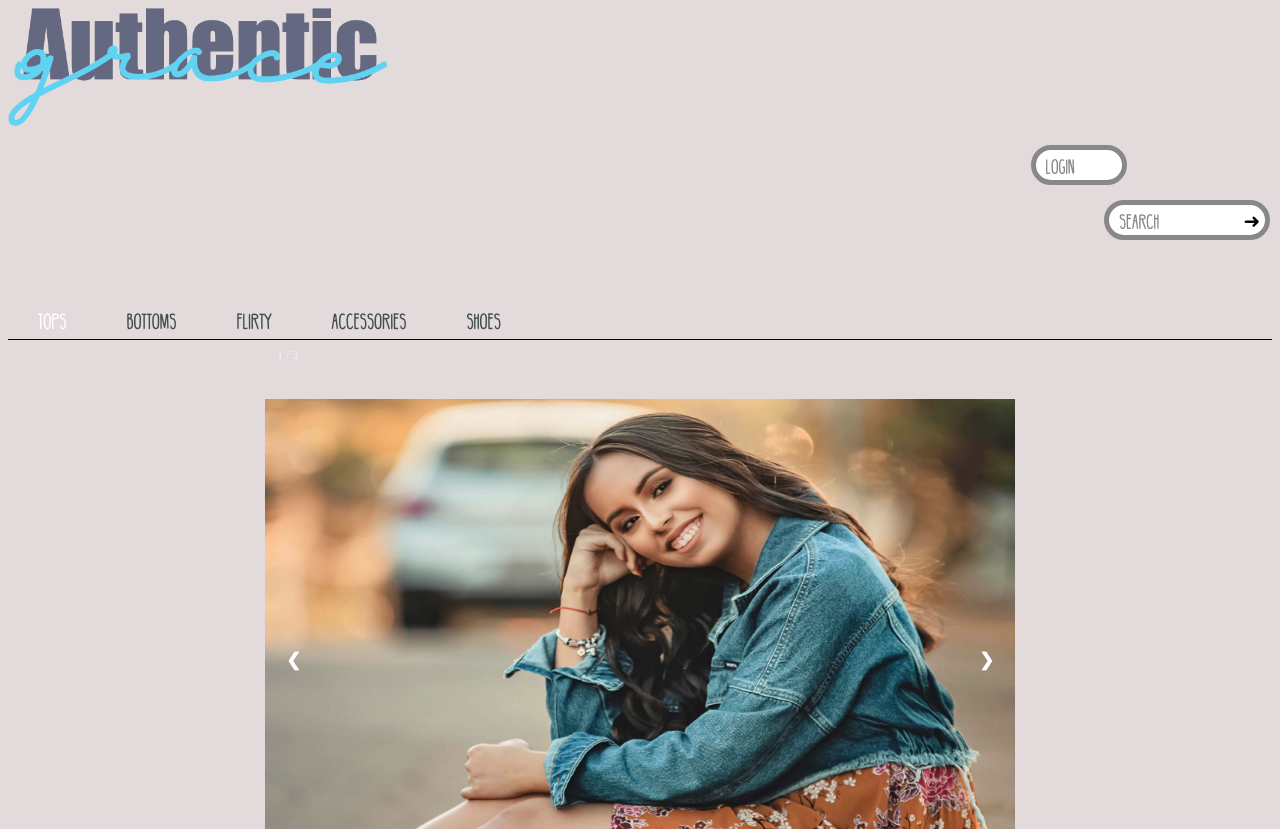
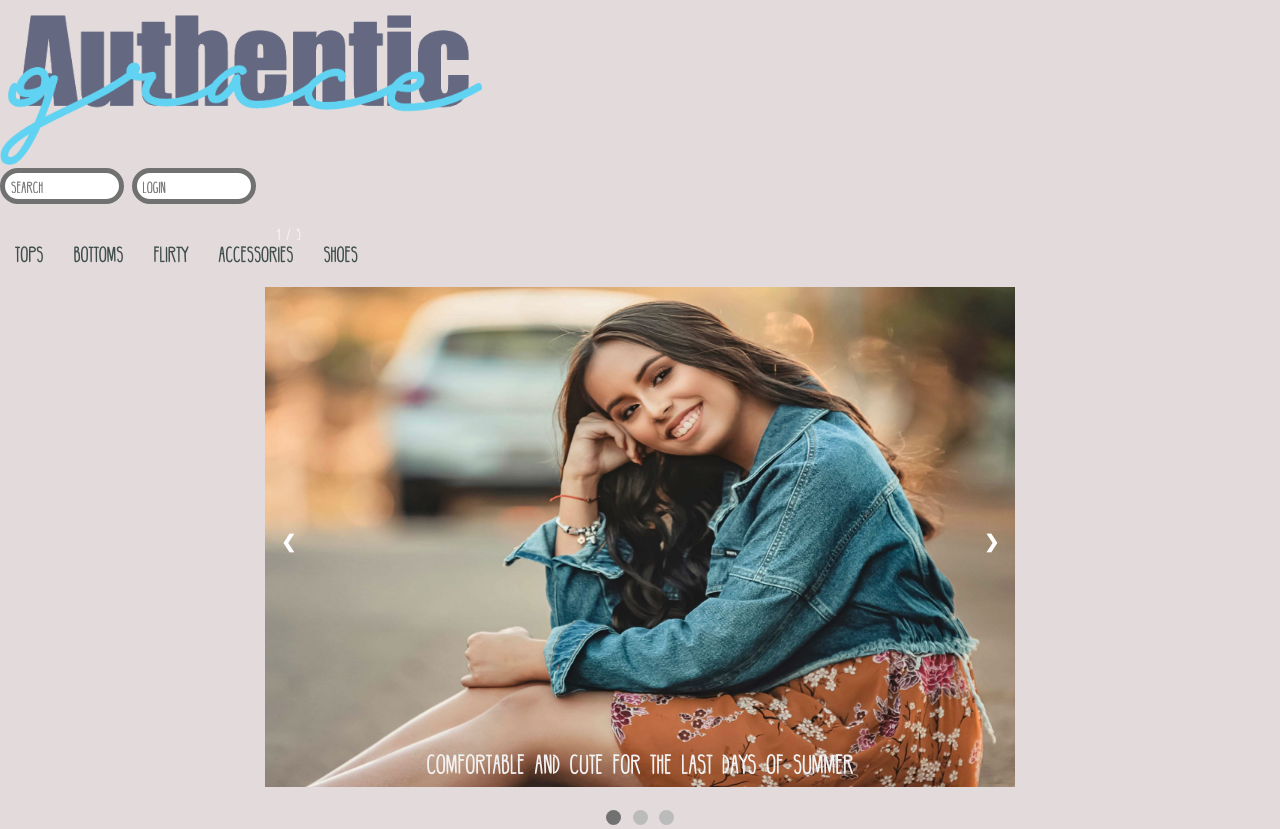
Before and after one commit to jaymehewitt/Authentic-Grace, a PHP site: page / in a window 1280 px wide. Shown: the top 829 px of the page. Run offline with PHP 8.4, Linux system fonts and the light colour scheme; some libraries are stand-ins or nearby versions.

Commit message:
Add flexbox to page!

```diff
--- a/index.html
+++ b/index.html
@@ -12,39 +12,27 @@
 
 </head>
 
-<header>
-
   <div class="header">
-
-    <!--Storefront logo-->
+      <!--Storefront logo-->
     <img class="storefrontname" src="images/assets/authenticgracelogo_top.png" alt="Authentic Grace Top Logo">
-
-    <!--Login button, Shopping cart, and Search bar-->
-    <div class="topnav">
-      <div class="flexsearch--wrapper">
-      <span style="font-size: 3em; color: #404e4d;">
-          <i class="fas fa-shopping-cart"></i>
-      </span>
-        <input class="login--input" type="login" placeholder="Login">
-        <form class="flexsearch--form" action="#" method="post">
-          <div class="flexsearch--input-wrapper">
-            <input class="flexsearch--input" type="search" placeholder="search">
-          </div>
-          <input class="flexsearch--submit" type="submit" value="&#10140;">
-        </form>
-      </div>
+  <div class="topnav">
+    <div class="button">
+        <input type="search" placeholder="search..." />
+        <input type="login" placeholder="login" />
     </div>
+    </div>
+  </div>
   </div>
 
   <!--Navigation bar-->
-  <div class="navigation-container">
-    <li><a class="active" href="#tops">Tops</a></li>
-    <li><a href="#bottoms">Bottoms</a></li>
-    <li><a href="#flirty">Flirty</a></li>
-    <li><a href="#accessories">Accessories</a></li>
-    <li><a href="#shoes">Shoes</a></li>
+
+  <div class="navbar">
+    <a class="active" href="#tops">Tops</a>
+    <a href="#bottoms">Bottoms</a>
+    <a href="#flirty">Flirty</a>
+    <a href="#accessories">Accessories</a>
+    <a href="#shoes">Shoes</a>
   </div>
-</header>
 
 <body>
 
@@ -117,19 +105,25 @@
   </script>
 
   <!--Shopping Categories-->
-  <div class="categories">
-    <figure>
+  <div class="categories-container">
+    <section class="cards">
+    <figure class="card">
       <img class="category-img" src="images/clothing/flirty/glitterdress.jpg" alt="Glitter Dress">
       <figcaption class="caption">What's new!</figcaption>
     </figure>
-    <figure>
+    <figure class="card">
       <img class="category-img" src="images/clothing/tops/offshoulderruffletop.jpg" alt="Ruffle Top">
       <figcaption class="caption">Recommended Styles</figcaption>
     </figure>
-    <figure>
+    <figure class="card">
         <img class="category-img" src="images/clothing/flirty/blacklongsleeve.jpg" alt="Black Long Sleeve Dress">
         <figcaption class="caption">Last Chance Items</figcaption>
     </figure>
+    <figure class="card">
+        <img class="category-img" src="images/clothing/flirty/blacklongsleeve.jpg" alt="Black Long Sleeve Dress">
+        <figcaption class="caption">Last Chance Items</figcaption>
+    </figure>
+    </section>
   </div>
 
   <!--Testimonials-->
--- a/style.css
+++ b/style.css
@@ -1,6 +1,12 @@
 /* Background */
 html {
     background-color: #E3DBDB;
+    display: inline-flex;
+    box-sizing: border-box;
+}
+
+*, *:before, *:after {
+  box-sizing: inherit;
 }
 
 @font-face {
@@ -8,212 +14,77 @@ html {
   src: url("fonts/bellaboo.woff") format('woff');
 }
 
-/***************/
-* Storefront Name *
-/***************/
+body {
+  font-family: Bellaboo;
+  margin: 0;
+}
+/*********/
+* Header *
+/*********/
 
 /*Header Container*/
 .header {
   height: 50px;
-  border-bottom:1px solid black;
-  display: inline-block;
+  border-top: 10px;
+  border-bottom: 1px solid black;
+  display: inline-flex;
+  flex-flow: row-wrap;
+  width: 100%;
+  align-items: center;
 }
 
 .storefrontname {
-  white-space: nowrap;
-  overflow-x: auto;
-  width: 30%;
+  margin-top: 15px;
+  height: 150px;
+  width: auto;
   position: relative;
+  flex: 0 1 50%;
 }
 
-@import "compass/css3";
+/*Top Nav Container*/
+.topnav {
+  flex: 0 1 50%;
+  align-items: center;
+  height: 50px;
+  align-items: center;
+}
+<span style="font-size: 3em; color: #404e4d;">
+  <i class="fas fa-shopping-cart"></i>
+</span>
 
-/*************************/
-* Login Essential Structure*
-/*************************/
-
- .flexsearch--wrapper {
-	height: auto;
-	width: auto;
-	max-width: 100%;
-	overflow: hidden;
-	background: transparent;
-	margin: 0;
-  position: static;
+.button {
+ height: 30px;
 }
-
-.flexsearch--form {
-	overflow: hidden;
-  position: relative;
+.button input {
+  border: solid 5px #717171;
+  padding: .5em;
+  border-radius: 30px;
+  font-family: Bellaboo;
+  font-size: .75em;
 }
-
-.flexsearch--input-wrapper {
-	padding: 0 0 0 0; /* Right padding for submit button width */
-  overflow: hidden;
-}
-
-.login--input {
-  width: 100%;
-  color: #404e4d;
-}
-
-/**********************************/
- * Login Configurable Styles *
- /*********************************/
-
-.topnav {
-  padding: 10px 25px 0 25px; /* Padding for other horizontal elements */
-  margin-top: 10px;
-  z-index: 1;
-  display: inline-block;
-  width: 30%;
-  position: relative;
-}
-
-.login--input {
-  -webkit-box-sizing: content-box;
-	-moz-box-sizing: content-box;
-	box-sizing: content-box;
-   height: 30px;
-   width: 30px;
-  padding: 0 46px 0 10px;
-	border-color: #888;
-  border-radius: 35px; /* (height/2) + border-width */
-  border-style: solid;
-  border-width: 5px;
-  margin-top: 15px;
-  margin-left: 77%;
-  color: #404e4d;
-  font-family: 'bellaboo', sans-serif;
-	font-size: 15px;
-	-webkit-appearance: none;
-  -moz-appearance: none;
-  line-height: 1;
-  vertical-align: top;
-  position: relative;
-}
-
-.login--input:focus {
-  outline: none;
-  border-color: #62BEC1;
-}
-
-::-webkit-input-placeholder {
-	color: #888;
-}
-
-
-/**********************************/
- * Flexsearch Essential Structure *
-/*********************************/
-.flexsearch--wrapper {
-	height: auto;
-	width: auto;
-	max-width: 100%;
-	overflow: hidden;
-	background: transparent;
-	margin: 0;
-	position: static;
-}
-
-.flexsearch--form {
-	overflow: hidden;
-	position: relative;
-}
-
-.flexsearch--input-wrapper {
-	padding: 0 66px 0 0; /* Right padding for submit button width */
-	overflow: hidden;
-}
-
-.flexsearch--input {
-  width: 100%;
-  color: #404e4d;
-}
-
-/**********************************/
- * Flexsearch Configurable Styles *
- /*********************************/
-
-.topnav {
-  padding: 10px 25px 0 25px; /* Padding for other horizontal elements */
-  margin-top: 10px;
-  z-index: 1;
-  display: inline-block;
-  width: 30%;
-  position: relative;
-}
-
-.flexsearch--input {
-  -webkit-box-sizing: content-box;
-	-moz-box-sizing: content-box;
-	box-sizing: content-box;
-   height: 30px;
-   width: 100px;
-  padding: 0 46px 0 10px;
-	border-color: #888;
-  border-radius: 35px; /* (height/2) + border-width */
-  border-style: solid;
-	border-width: 5px;
-  margin-top: 15px;
-  margin-left: 91.5%;
-  color: #404e4d;
-  font-family: 'bellaboo', sans-serif;
-	font-size: 15px;
-	-webkit-appearance: none;
-  -moz-appearance: none;
-  line-height: 1;
-  vertical-align: top;
-  position: relative;
-}
-
-.flexsearch--submit {
-  position: absolute;
-  right: 0;
-	top: 0;
-	display: block;
-	width: 30px;
-	height: 30px;
-  padding: 0;
-  border: none;
-	margin-top: 20px; /* margin-top + border-width */
-  margin-right: 5px; /* border-width */
-  margin-bottom: 20px;
-  margin-left: 91.5%
-  color: #404e4d;
-  font-family: 'Bellaboo', sans-serif;
-  font-size: 20px;
-  line-height: 20px;
-  background: transparent;
-}
-
-.flexsearch--input:focus {
-  outline: none;
-  border-color: #62BEC1;
-}
-
-.flexsearch--input:focus.flexsearch--submit {
- 	color: #5AD2F4;
-}
-
-.flexsearch--submit:hover {
-  color: #62BEC1;
-  cursor: pointer;
-}
-
-::-webkit-input-placeholder {
-	color: #888;
-}
-
-input:-moz-placeholder {
-  color: #888
+.button input:hover{
+  border: solid 5px #5AD2F4;
 }
 
 /***************/
 * Navigation Bar *
 /***************/
 
-ul, li, a {
+/*Nav Bar Container*/
+
+.navbar {
+  display: -webkit-flex;
+  display: -ms-flexbox;
+  display: flex;
+  -webkit-align-items: flex-start;
+  -ms-flex-align: center;
+  align-items: center;
+  border-bottom: 1px solid black;
+  width: 100%;
+  padding: 20px;
+}
+
+.navbar a {
     list-style: none;
     float: left;
     color: #404e4d;
@@ -222,32 +93,26 @@ ul, li, a {
     text-decoration: none;
     font-size: 1em;
     font-family: bellaboo;
-    margin: 25px 5px;
+    margin: 15px 5px;
     position: relative;
     overflow: hidden;
     background: transparent;
-    z-index: .5;
+    z-index: 1;
 }
 
-
 /* Style the "active" element to highlight the current page */
-ul, li, a.active {
+.navbar a:active {
     color: white;
     text-decoration: bold;
-    z-index: .5;
     background: transparent;
+    z-index: -1;
 }
 
 /* Change the color of links on hover */
-ul, li, a:hover {
-  color: #62BEC1;
+.navbar a:hover {
+  color: #5AD2F4;
   background: transparent;
-}
-
-/*Nav Bar Container*/
-.navigation-container {
-   height: 100px;
-   border-bottom:1px solid black;
+  z-index: .5;
 }
 
 /************/
```
Also changed, not shown: other parts of style.css (+37 -16 lines).
